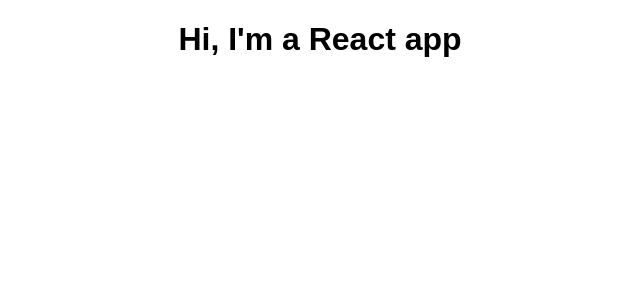
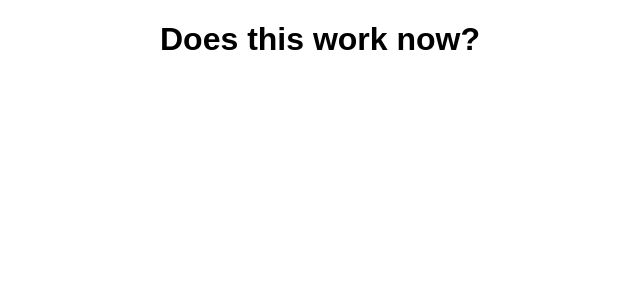
Before and after one commit to BulcsuFarmasi/react-course, a React (Create React App) app: page / in a window 1280 px wide. Shown: the top 300 px of the page, without its empty margins (320-960 px from the left). Built offline with nearby package versions, Linux system fonts and the light colour scheme.

Commit message:
use compiled into syntax in component template

```diff
--- a/src/App.js
+++ b/src/App.js
@@ -3,10 +3,15 @@
 
 class App extends Component {
   render() {
-    return (
-      <div className="App">
-        <h1>Hi, I'm a React app</h1>
-      </div>
+    // return (
+    //   // <div className="App">
+    //   //   <h1>Hi, I'm a React app</h1>
+    //   // </div>
+    // );
+    return React.createElement(
+      "div",
+      { className: "App" },
+      React.createElement("h1", null, "Does this work now?")
     );
   }
 }
```
Also changed, not shown: src/index.js (+6 -6 lines), 1 other file (tests, documents, lock files or other folders).
